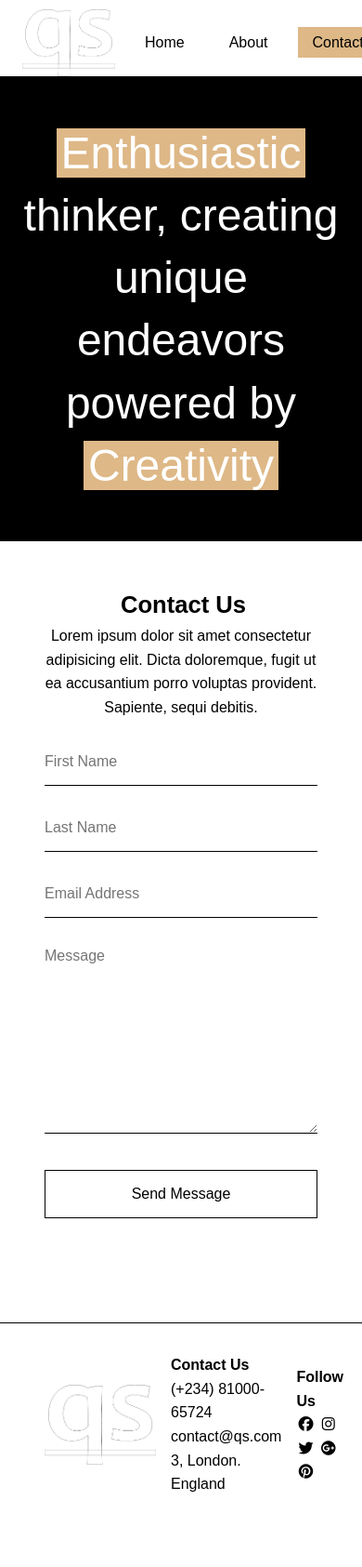
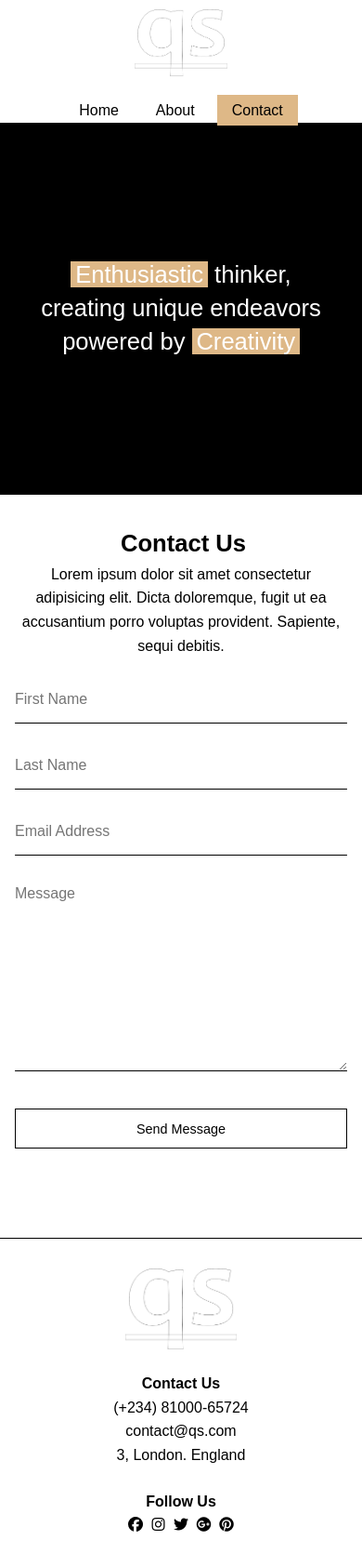
Before and after one commit to Qudusini/qs, a plain HTML site: page contact.html in a window 390 px wide. Shown: the whole page at 93% size. Before the commit the page ends 1641 px from the top, so only its background shows below. Drawn offline with Linux system fonts and the light colour scheme.

```diff
--- a/contact.html
+++ b/contact.html
@@ -44,7 +44,7 @@
     <h2 class="section-heading">Contact Us</h2>
     <p>Lorem ipsum dolor sit amet consectetur adipisicing elit. Dicta doloremque, fugit ut ea accusantium porro voluptas provident. Sapiente, sequi debitis.</p>
 
-    <form>
+    <form name="contact" netlify>
       <div class="form-group">
         <label for="first-name" class="visually-hidden">First Name</label>
         <input type="text" id="first-name" name="first-name" placeholder="First Name" aria-label="First Name">
--- a/style.css
+++ b/style.css
@@ -222,9 +222,66 @@ margin-bottom: 30px;
     width: 100%;
 }
 
-@media (max-width:768px) {
-    .header.header-flex{
-        flex-direction: column;
-        gap:1.5rem;
+/* === Responsive Media Queries === */
+
+/* Tablets and small laptops */
+@media (max-width: 992px) {
+    .hero h2 {
+        font-size: 2.2rem;
+    }
+
+    .header .main-menu {
+        gap: 0.5rem;
+    }
+
+    .team img {
+        height: 250px;
     }
 }
+
+/* Mobile devices */
+@media (max-width: 768px) {
+    .header .header-flex {
+        flex-direction: column;
+        gap: 1.5rem;
+    }
+
+    .hero {
+        height: 400px;
+        padding: 0 1rem;
+    }
+
+    .hero h2 {
+        font-size: 2rem;
+    }
+
+    .gallery-item img {
+        height: 250px;
+    }
+
+    .footer .footer-flex {
+        flex-direction: column;
+        gap: 1.5rem;
+        text-align: center;
+    }
+
+    .contact {
+        padding: 2rem 1rem;
+    }
+}
+
+/* Very small screens */
+@media (max-width: 480px) {
+    .hero h2 {
+        font-size: 1.6rem;
+    }
+
+    .btn {
+        padding: 0.8rem 1.5rem;
+        font-size: 0.9rem;
+    }
+
+    .service .container {
+        grid-template-columns: 1fr;
+    }
+}
```
